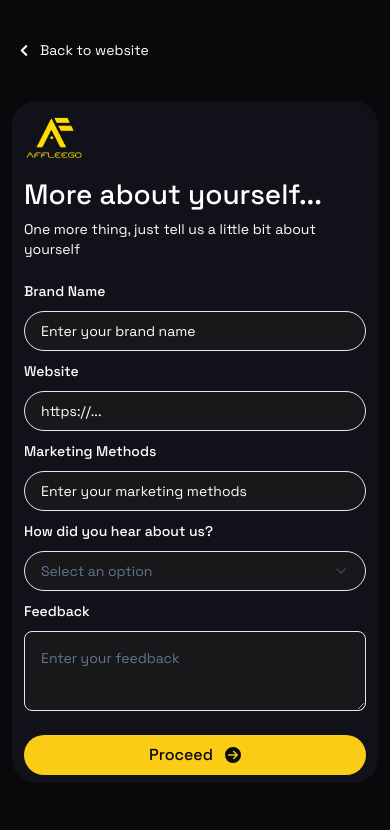
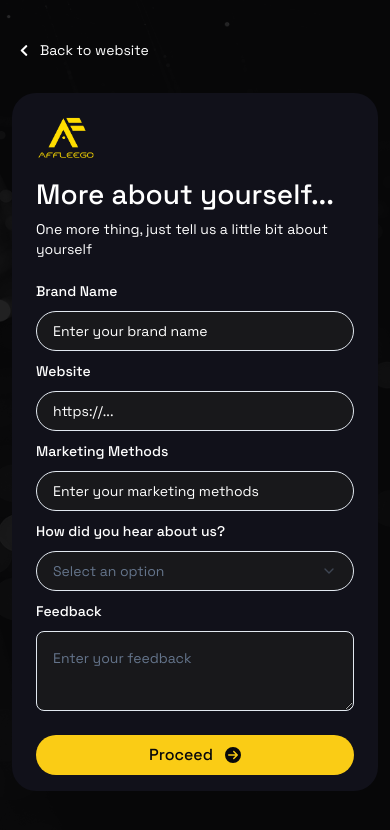
Before and after one commit to photoneum/affleego-frontend, a Next.js app: page /auth/onboarding in a window 390 px wide. Shown: the top 830 px of the page. Built offline with nearby package versions, Linux system fonts and the light colour scheme.

Commit message:
feat: enhance UI components with background image in auth layout & improve sidebar navigation items

```diff
--- a/app/auth/layout.tsx
+++ b/app/auth/layout.tsx
@@ -14,8 +14,18 @@ type Props = {
 function AuthLayout({ children }: Props) {
   return (
     <div className="min-h-screen w-full bg-zinc-950">
+      {/* Background Image - visible on all screens with lower opacity on mobile */}
+      <div className="absolute inset-0 z-0">
+        <Image
+          alt="Authentication Background"
+          className="block object-cover opacity-20 lg:hidden"
+          fill
+          priority
+          src={AuthBgImage}
+        />
+      </div>
       {/* Back navigation - show on all screen sizes */}
-      <div className="container mx-auto px-5 pt-10 lg:px-6">
+      <div className="container relative z-10 mx-auto px-5 pt-10 lg:px-6">
         <Link className="w-fit text-white" href="https://affleego.com">
           <div className="flex w-fit items-center justify-center">
             <FaChevronLeft className="mr-3 h-[13px] w-[8px] text-white" />
@@ -52,7 +62,7 @@ function AuthLayout({ children }: Props) {
 
         {/* Children content (now on the right) - centered on mobile */}
         <div className="flex items-center justify-center p-3 md:p-10 lg:py-0">
-          <div className="w-full max-w-lg">{children}</div>
+          <div className="z-10 w-full max-w-lg">{children}</div>
         </div>
       </div>
     </div>
--- a/app/dashboard/layout.tsx
+++ b/app/dashboard/layout.tsx
@@ -62,7 +62,7 @@ export default async function DashboardLayout({
             </Breadcrumb>
           </div>
           <div className="flex items-center gap-4 rounded-full p-4">
-            <SidebarTriggerMobile className="flex bg-white md:hidden" />
+            <SidebarTriggerMobile className="size-8 hover:bg-yellow-400 md:hidden [&_svg]:size-full [&_svg]:text-white [&_svg]:hover:text-black" />
             <div className="relative text-white transition-colors duration-200">
               <Bell className="size-6" />
               <span className="absolute -right-1 -top-1 flex size-2 items-center justify-center rounded-full bg-primary text-[10px] text-primary-foreground">
--- a/components/app-sidebar.tsx
+++ b/components/app-sidebar.tsx
@@ -4,11 +4,8 @@ import * as React from "react";
 import { TbTargetArrow } from "react-icons/tb";
 
 import {
-  AudioWaveform,
   BookOpenCheck,
-  Command,
   Flame,
-  GalleryVerticalEnd,
   LayoutDashboard,
   MessageSquare,
   Store,
@@ -25,31 +22,8 @@ import {
 } from "@/components/ui/sidebar";
 import { UserAvatar } from "@/components/user-avatar";
 
-// This is sample data.
-const data = {
-  user: {
-    name: "shadcn",
-    email: "m@example.com",
-    avatar: "/avatars/shadcn.jpg",
-  },
-  teams: [
-    {
-      name: "Acme Inc",
-      logo: GalleryVerticalEnd,
-      plan: "Enterprise",
-    },
-    {
-      name: "Acme Corp.",
-      logo: AudioWaveform,
-      plan: "Startup",
-    },
-    {
-      name: "Evil Corp.",
-      logo: Command,
-      plan: "Free",
-    },
-  ],
-  navMain: [
+// This is navigation items for the sidebar.
+const navigationItems = [
   {
     title: "Dashboard",
     url: "#",
@@ -81,8 +55,7 @@ const data = {
     url: "#",
     icon: Flame,
   },
-  ],
-};
+];
 
 export function AppSidebar({ ...props }: React.ComponentProps<typeof Sidebar>) {
   return (
@@ -91,10 +64,10 @@ export function AppSidebar({ ...props }: React.ComponentProps<typeof Sidebar>) {
         <UserAvatar />
       </SidebarHeader>
       <SidebarContent className="bg-[#11111A] py-3">
-        <NavMain items={data.navMain} />
+        <NavMain items={navigationItems} />
       </SidebarContent>
       <SidebarFooter>
-        <NavUser user={data.user} />
+        <NavUser />
       </SidebarFooter>
       <SidebarRail />
     </Sidebar>
--- a/components/auth/AuthUIWrapper.tsx
+++ b/components/auth/AuthUIWrapper.tsx
@@ -53,7 +53,7 @@ function AuthUIWrapper({ children, mode }: Props) {
   };
 
   return (
-    <div className="my-auto rounded-3xl bg-[#11111A] px-3 py-2 md:px-8 md:py-6">
+    <div className="my-auto rounded-3xl bg-[#11111A] px-6 py-4 md:px-8 md:py-6">
       <div className="mb-5 flex flex-col items-start justify-start space-y-1 md:mb-10">
         <Image alt="Affleego Logo" height={60} src={Logo} width={60} />
         <p className="text-[28px] font-medium text-white md:text-[36px]">
--- a/components/ui/sidebar.tsx
+++ b/components/ui/sidebar.tsx
@@ -1,10 +1,11 @@
 "use client";
 
 import * as React from "react";
+import { MdSpaceDashboard } from "react-icons/md";
 
 import { Slot } from "@radix-ui/react-slot";
 import { cva, VariantProps } from "class-variance-authority";
-import { LayoutDashboard, PanelLeft } from "lucide-react";
+import { PanelLeft } from "lucide-react";
 
 import { Button } from "@/components/ui/button";
 import { Input } from "@/components/ui/input";
@@ -320,7 +321,7 @@ const SidebarTriggerMobile = React.forwardRef<
 
   return (
     <Button
-      className={cn("h-7 w-7", className)}
+      className={cn("size-7", className)}
       data-sidebar="trigger"
       onClick={(event) => {
         onClick?.(event);
@@ -331,7 +332,7 @@ const SidebarTriggerMobile = React.forwardRef<
       variant="ghost"
       {...props}
     >
-      <LayoutDashboard />
+      <MdSpaceDashboard size={40} />
       <span className="sr-only">Toggle Sidebar</span>
     </Button>
   );
```
Lines whose indentation alone changed are shown as unchanged.
